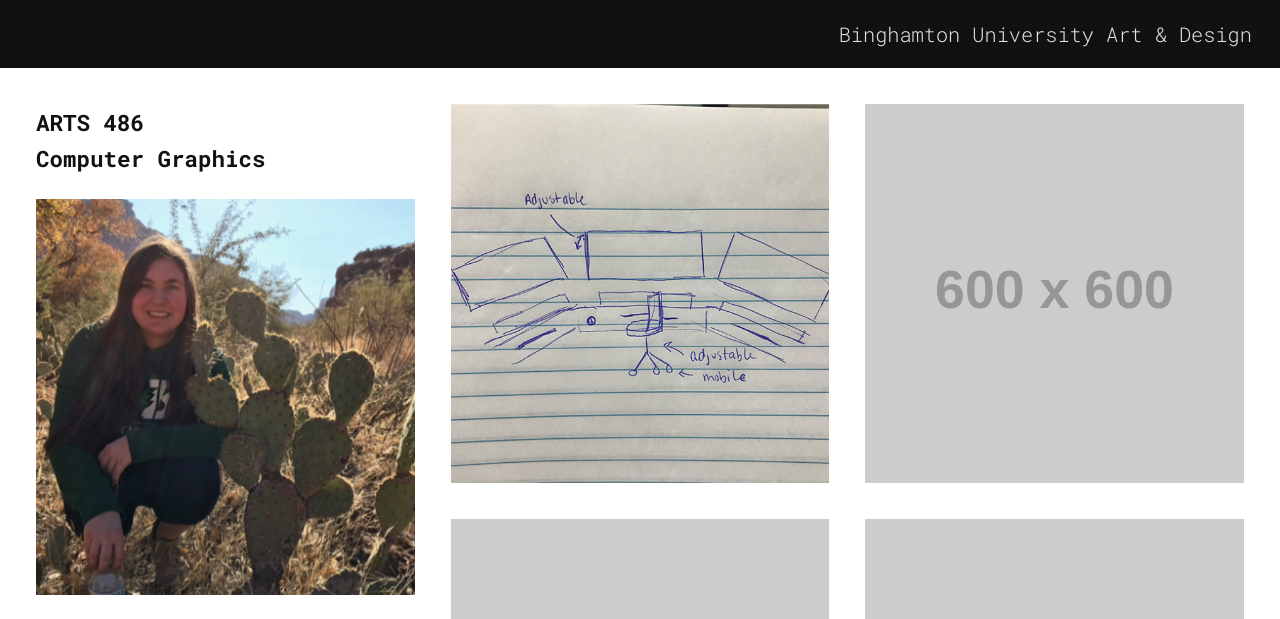
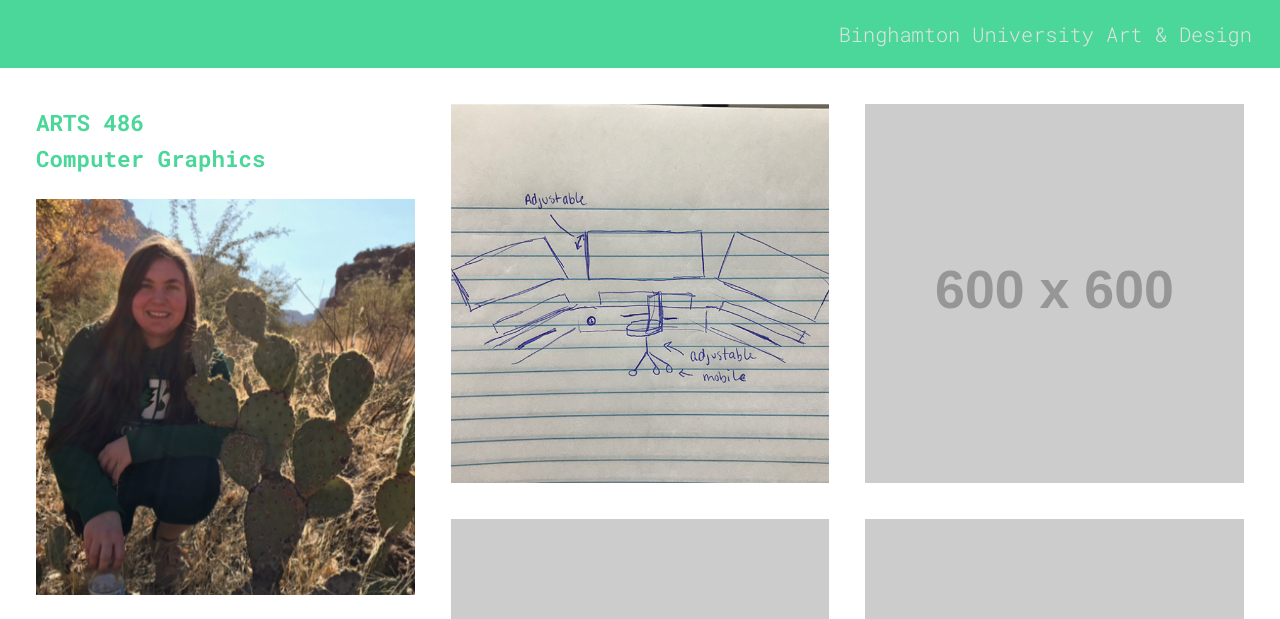
Before and after one commit to Binghamton-University-Design/class-web-journal-kellyamberger, a plain HTML site: page index.html in a window 1280 px wide. Shown: the top 619 px of the page. Drawn offline with nearby package versions, Linux system fonts and the light colour scheme; placeholder pictures from the web are drawn by us.

Commit message:
color attempt
color

```diff
--- a/css/style.css
+++ b/css/style.css
@@ -3,7 +3,7 @@
   --background-color: #ffffff;
   --link-color: #E2E3E3;
   --alt-link-color: #111;
-  --body-color: #111111;
+  --body-color: #4bd69a;
   --light-grey: #A9AAAA;
   --lighter-grey: #C6C7C6;
   --lightest-grey: #E2E3E3;
```
